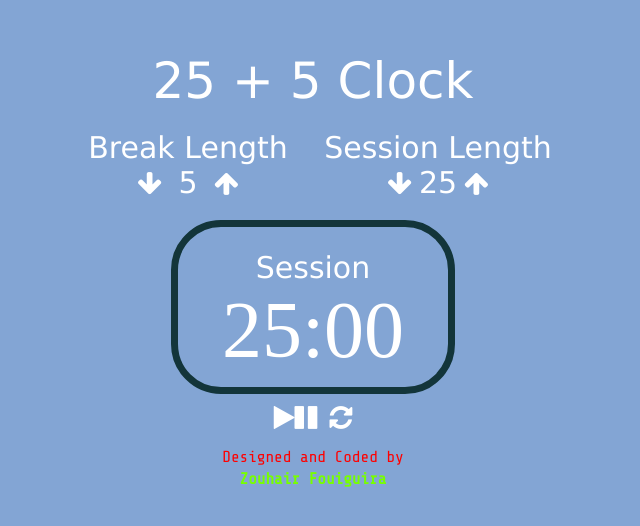
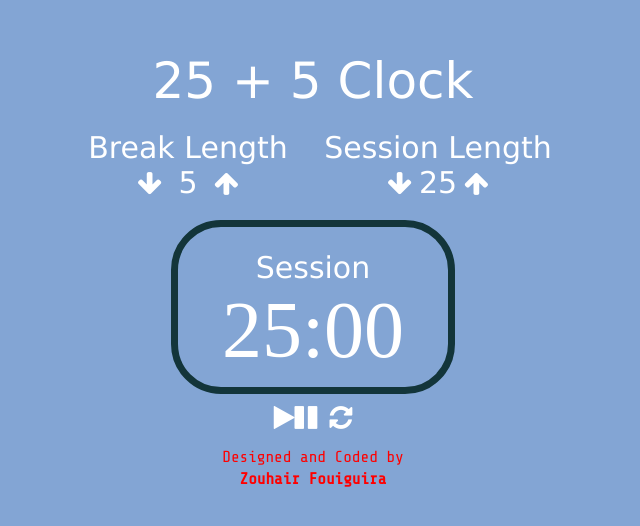
Before and after one commit to ZOUHAIRFGRA/25-5clock, a plain HTML site: page index.html in a window 1280 px wide. Shown: the part 136-662 px from the top of the page, without its empty margins (327-967 px from the left). Drawn offline with nearby package versions, Linux system fonts and the light colour scheme.

Commit message:
second  commit

```diff
--- a/styles.css
+++ b/styles.css
@@ -76,7 +76,7 @@ body {
   }
   .author a {
     text-decoration: none;
-    color: #77ff00;
+    color: #ff0000;
     line-height: 26px;
     font-weight: bold;
   }
```
